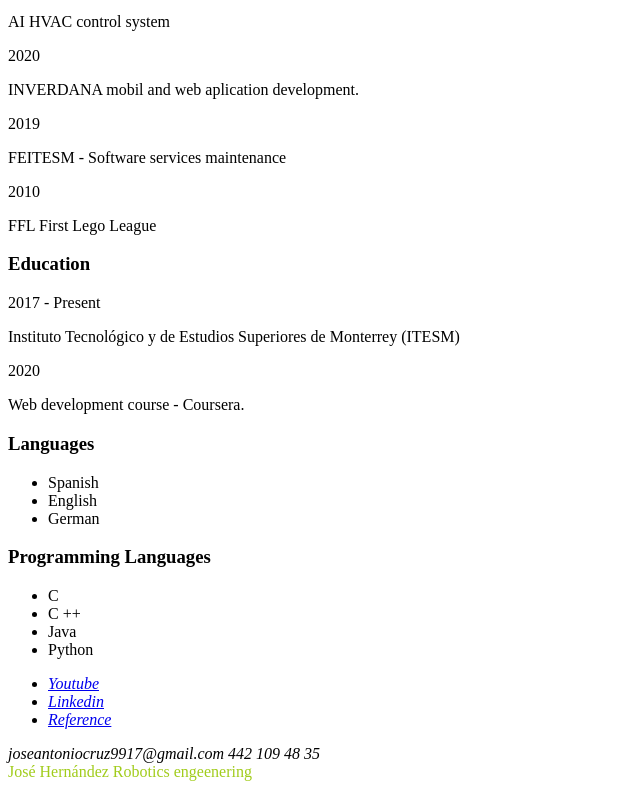
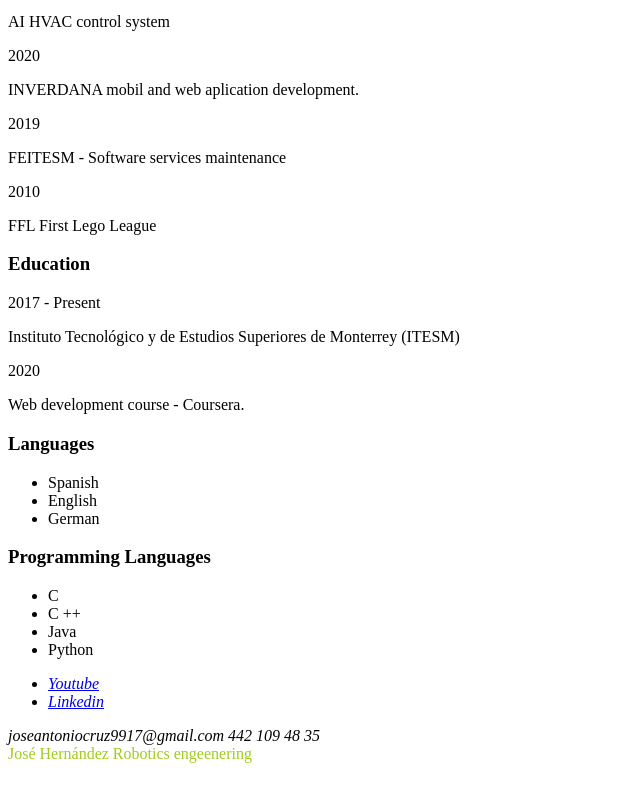
Before and after one commit to Jose6464Cruz/Lab01, a plain HTML site: page index.html in a window 1280 px wide. Shown: the part 442-1231 px from the top of the page, without its empty margins (0-640 px from the left). Drawn offline with Linux system fonts and the light colour scheme.

Commit message:
arreglo error

```diff
--- a/index.html
+++ b/index.html
@@ -68,7 +68,6 @@
 
           <li><a href="/">Youtube</a></li>
           <li><a href="www.linkedin.com/in/josé-hernández-ingenieria">Linkedin </a></li>
-          <li><a href="/reference.html">Reference</a></li>
         </ul>
         </div>
     </nav>
```
